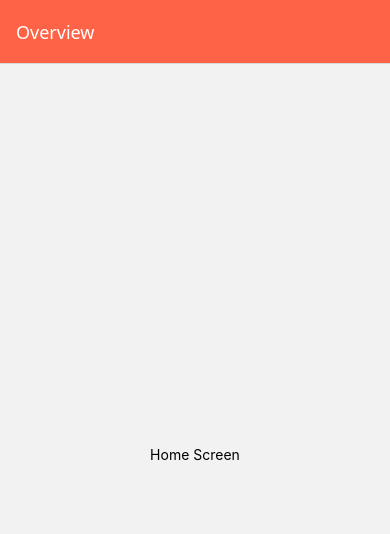
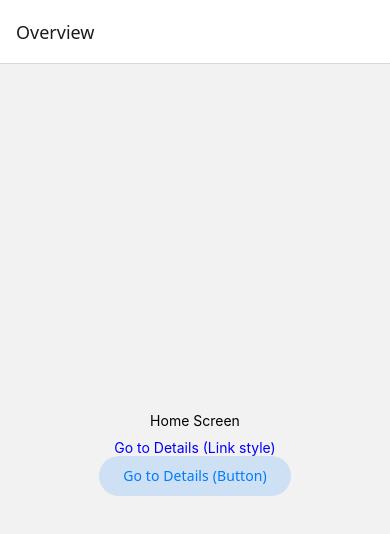
Before and after one commit to elrizeyah/appdev2, a React Native app in the folder react-native-navigation/: screen / in a window 390 px wide. Shown: the top 534 px of the page. Built offline with nearby package versions, Linux system fonts and the light colour scheme.

Commit message:
Done with using link or button components section

```diff
--- a/react-native-navigation/App.tsx
+++ b/react-native-navigation/App.tsx
@@ -3,10 +3,25 @@ import { View, Text } from 'react-native';
 import { NavigationContainer } from '@react-navigation/native';
 import { createNativeStackNavigator } from '@react-navigation/native-stack';
 
-function HomeScreen() {
+import { Button } from '@react-navigation/elements';
+
+function HomeScreen({ navigation }) {
   return (
     <View style={{ flex: 1, alignItems: 'center', justifyContent: 'center' }}>
       <Text>Home Screen</Text>
+
+      {/* SAFE LINK STYLE (reliable in Expo) */}
+      <Text
+        style={{ marginTop: 10, color: 'blue' }}
+        onPress={() => navigation.navigate('Details')}
+      >
+        Go to Details (Link style)
+      </Text>
+
+      {/* BUTTON COMPONENT */}
+      <Button onPress={() => navigation.navigate('Details')}>
+        Go to Details (Button)
+      </Button>
     </View>
   );
 }
@@ -24,13 +39,7 @@ const Stack = createNativeStackNavigator();
 export default function App() {
   return (
     <NavigationContainer>
-      <Stack.Navigator
-        initialRouteName="Home"
-        screenOptions={{
-          headerStyle: { backgroundColor: 'tomato' },
-          headerTintColor: 'white',
-        }}
-      >
+      <Stack.Navigator initialRouteName="Home">
         <Stack.Screen
           name="Home"
           component={HomeScreen}
```
